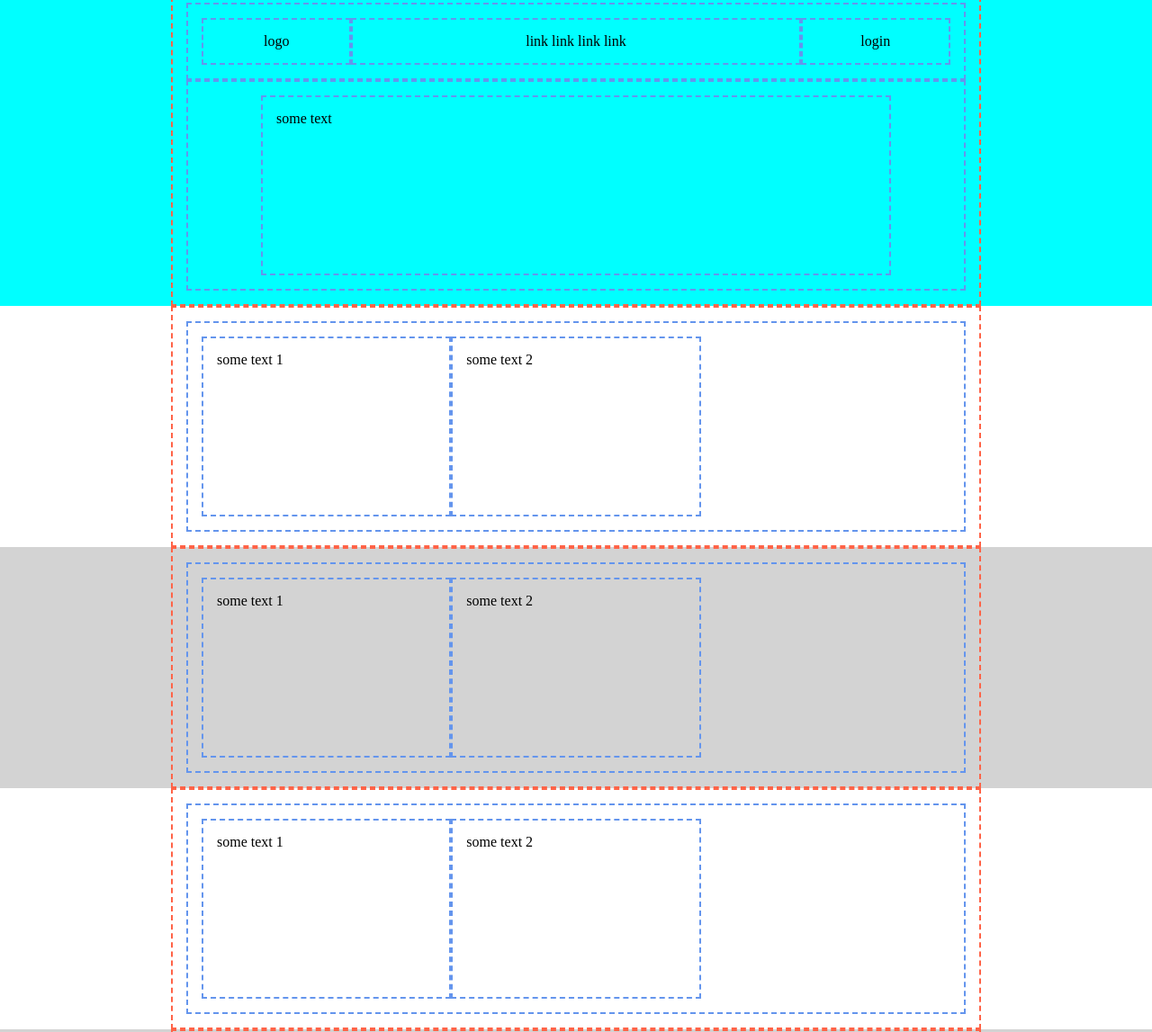
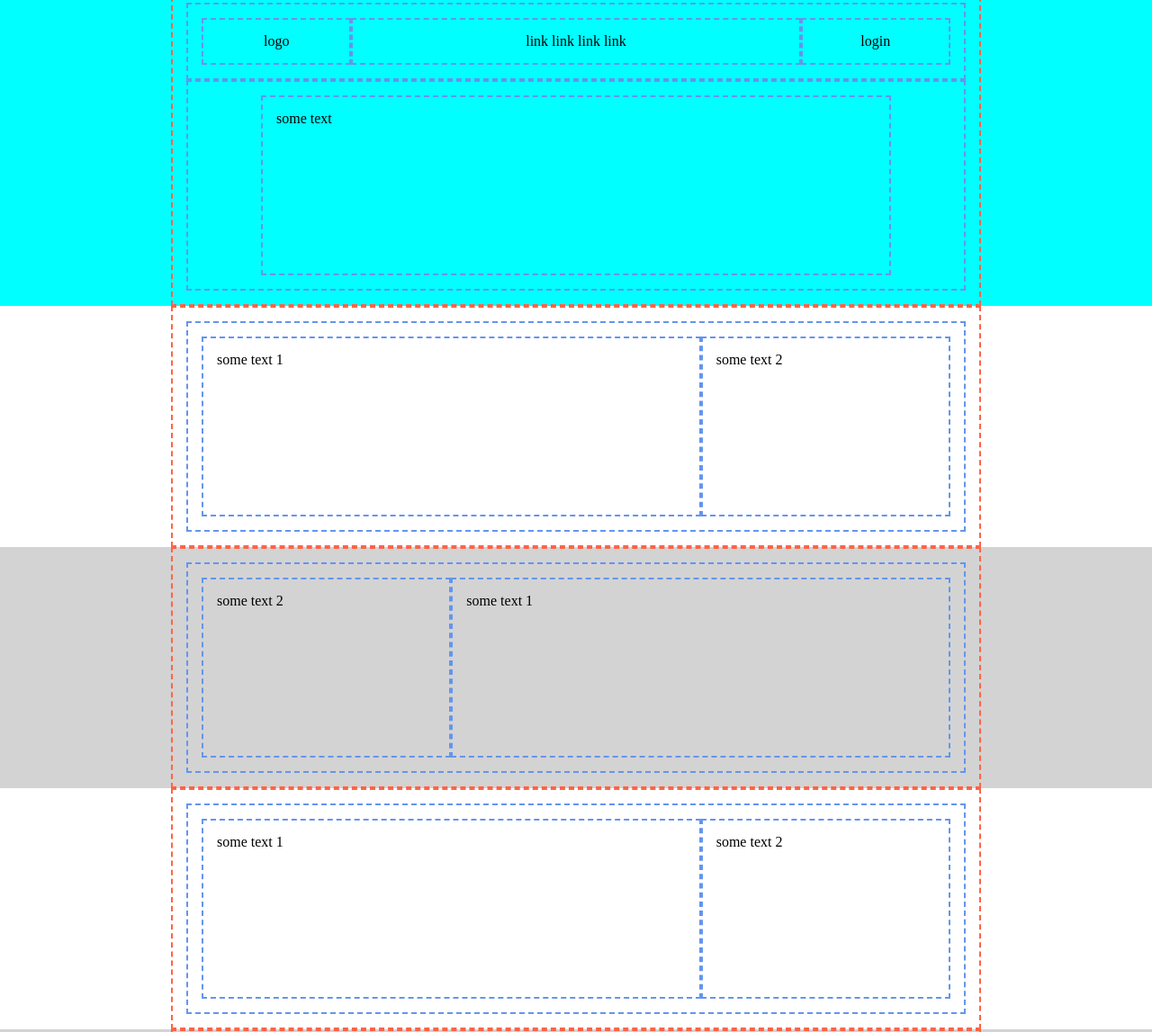
Before and after one commit to rennavittorio/htmlcss-struttura-discord, a plain HTML site: page index.html in a window 1280 px wide. Shown: the part 14-1161 px from the top of the page at 90% size. Drawn offline with Linux system fonts and the light colour scheme.

Commit message:
ADD class "reverse" + STYLE reverse style added

```diff
--- a/css/style.css
+++ b/css/style.css
@@ -49,6 +49,10 @@ img {
 .row {
     display: flex;
 }
+
+.row.reverse {
+    flex-direction: row-reverse;
+}
 /* fine layout rules */
 
 /* layout header (2 sec: nav + header) */
@@ -76,19 +80,15 @@ img {
 /* fine layout header */
 
 /* layout main (3 double-col sections + 1 mono-col) */
-.row-main-2-col > .col {
+.row-main-2-col > .col-text {
     flex-basis: calc(100% / 3);
     min-height: 200px;
 }
 
-/* .row-main-2-col > .col:first-child {
+.row-main-2-col > .col-img {
     flex-basis: calc((100% / 3) * 2);
     min-height: 200px;
-} */
-/*
-.row-main-2-col:nth-child(2) {
-    flex-direction: row-reverse;
-} */
+}
 
 .row-main-1-col > .col {
     flex-basis: 100%;
--- a/index.html
+++ b/index.html
@@ -36,10 +36,27 @@
                 <div class="container">
 
                     <section class="row row-main-2-col">
-                        <div class="col">
+                        <div class="col col-img">
                             some text 1
                         </div>
-                        <div class="col">
+                        <div class="col col-text">
+                            some text 2
+                        </div>
+                    </section>
+
+                </div>
+
+            </div>
+
+            <div class="bg bg-main">
+
+                <div class="container">
+
+                    <section class="row reverse row-main-2-col">
+                        <div class="col col-img">
+                            some text 1
+                        </div>
+                        <div class="col col-text">
                             some text 2
                         </div>
                     </section>
@@ -53,27 +70,10 @@
                 <div class="container">
 
                     <section class="row row-main-2-col">
-                        <div class="col">
+                        <div class="col col-img">
                             some text 1
                         </div>
-                        <div class="col">
-                            some text 2
-                        </div>
-                    </section>
-
-                </div>
-
-            </div>
-
-            <div class="bg bg-main">
-
-                <div class="container">
-
-                    <section class="row row-main-2-col">
-                        <div class="col">
-                            some text 1
-                        </div>
-                        <div class="col">
+                        <div class="col col-text">
                             some text 2
                         </div>
                     </section>
```
